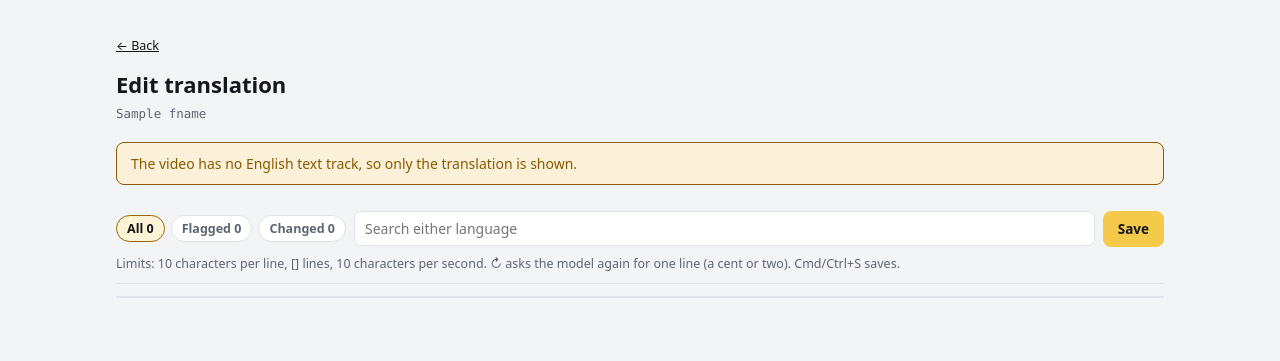
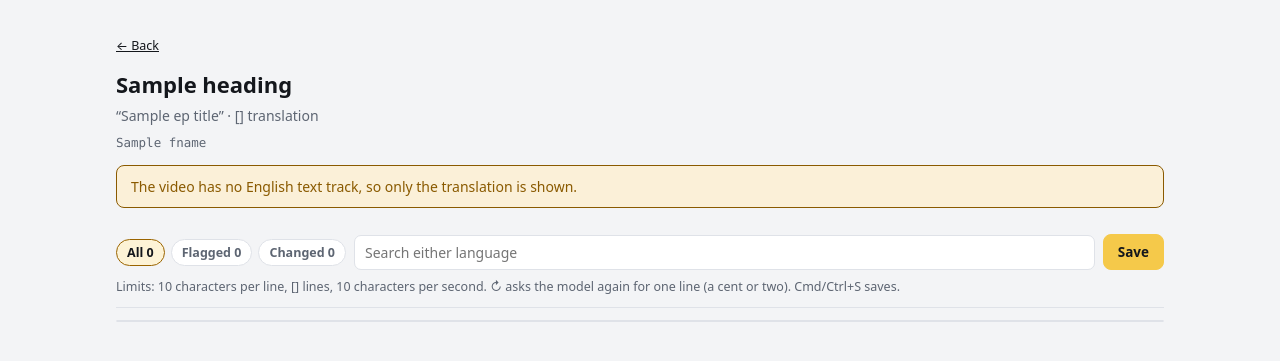
Before and after one commit to captionizerr/captionizerr, a Python web app: template src/captionizerr/web/templates/edit.html in a window 1280 px wide. Shown: the part 56-417 px from the top of the page. Run offline with Jinja, Linux system fonts and the light colour scheme; the template is opened without the code that fills it: most values are stand-ins (such as "Sample title", 1, 10 or a date in 2020).

Commit message:
Editor: page title names the series, season and episode
Co-Authored-By: Claude Opus 5.5 <noreply@anthropic.com>

```diff
--- a/src/captionizerr/web/templates/edit.html
+++ b/src/captionizerr/web/templates/edit.html
@@ -22,8 +22,9 @@
 @media (max-width:700px){.row{grid-template-columns:1fr;gap:6px}}
 </style>
 <p class="small"><a href="{{ back }}">← Back</a></p>
-<h1>Edit translation</h1>
-<p class="sub mono" style="word-break:break-all">{{ fname }}</p>
+<h1>{{ heading }}</h1>
+<p class="sub">{% if ep_title %}“{{ ep_title }}” · {% endif %}{{ lang_names.get(lang, lang) }} translation</p>
+<p class="small muted mono" style="word-break:break-all;margin-top:-10px">{{ fname }}</p>
 {% if not has_source %}<div class="flash warn">The video has no English text track, so only the translation is shown.</div>{% endif %}
 
 <div class="bar-top">
--- a/src/captionizerr/web/templates/series.html
+++ b/src/captionizerr/web/templates/series.html
@@ -21,7 +21,7 @@
             <input type="hidden" name="label:{{ e.path }}" value="S{{ '%02d'|format(season) }}E{{ '%02d'|format(e.episode) }}">{% endif %}</td>
         <td class="mono"><label for="e{{ season }}-{{ e.episode }}">{{ '%02d'|format(e.episode) }}</label></td>
         <td>{{ e.title }}</td>
-        {% for l in langs %}<td class="{{ 'yes' if e.status[l] else 'no' }}">{% if e.status[l] %}<a href="/edit?{{ {'path': e.path, 'lang': l, 'key': key, 'back': '/library/series/' ~ ser.id}|urlencode }}" title="Edit the {{ l }} translation" aria-label="Edit {{ l }} translation of episode {{ e.episode }}">✓</a>{% else %}–{% endif %}</td>{% endfor %}
+        {% for l in langs %}<td class="{{ 'yes' if e.status[l] else 'no' }}">{% if e.status[l] %}<a href="/edit?{{ {'path': e.path, 'lang': l, 'key': key, 'back': '/library/series/' ~ ser.id}|urlencode }}" title="Edit the {{ l }} translation of S{{ '%02d'|format(season) }}E{{ '%02d'|format(e.episode) }}" aria-label="Edit {{ l }} translation of episode {{ e.episode }}">✓</a>{% else %}–{% endif %}</td>{% endfor %}
       </tr>
     {% endfor %}
     </tbody>
```
Also changed, not shown: src/captionizerr/web/ui.py (+10 -0 lines), tests/test_ui.py (+1 -1 lines).
